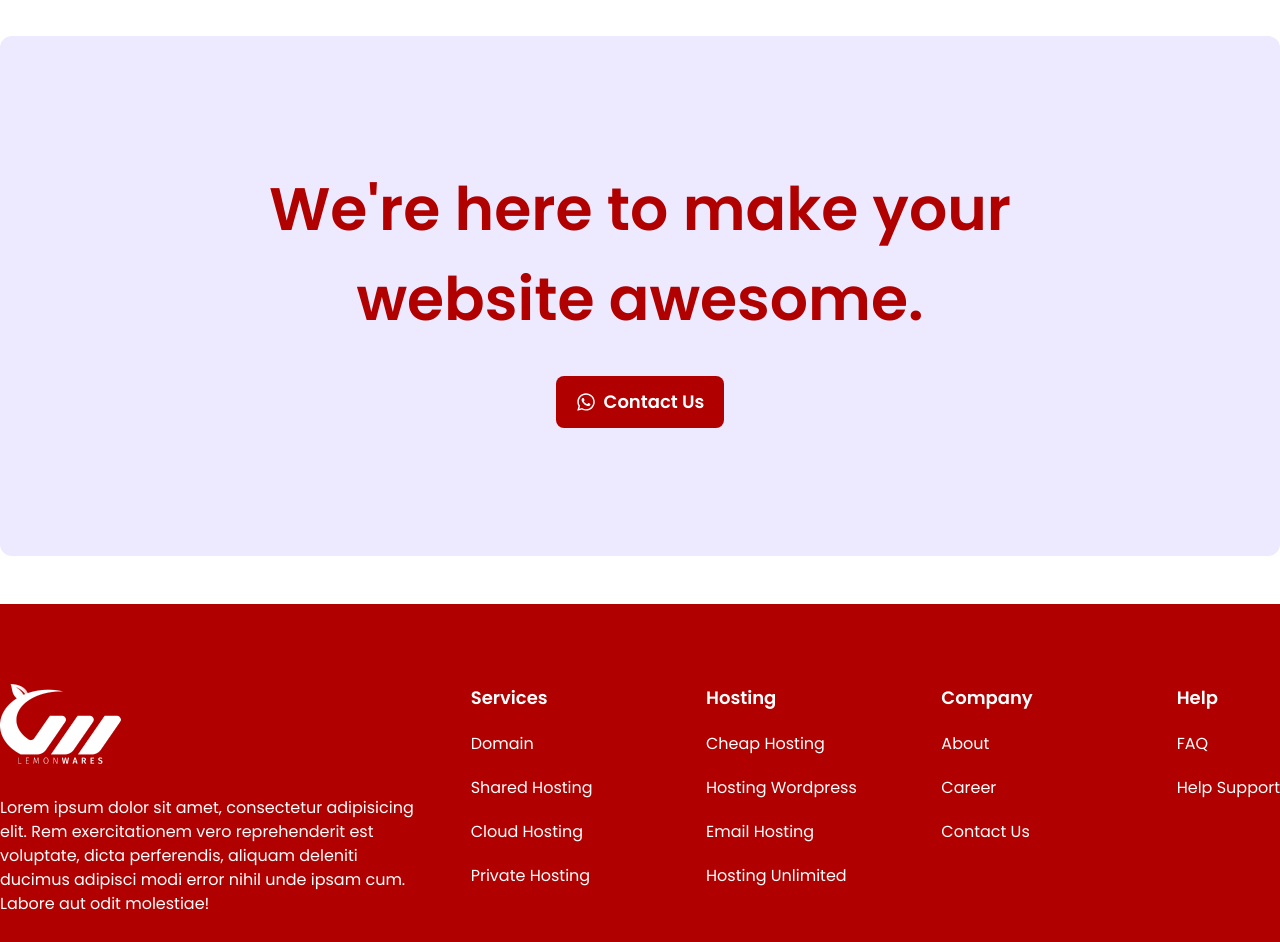
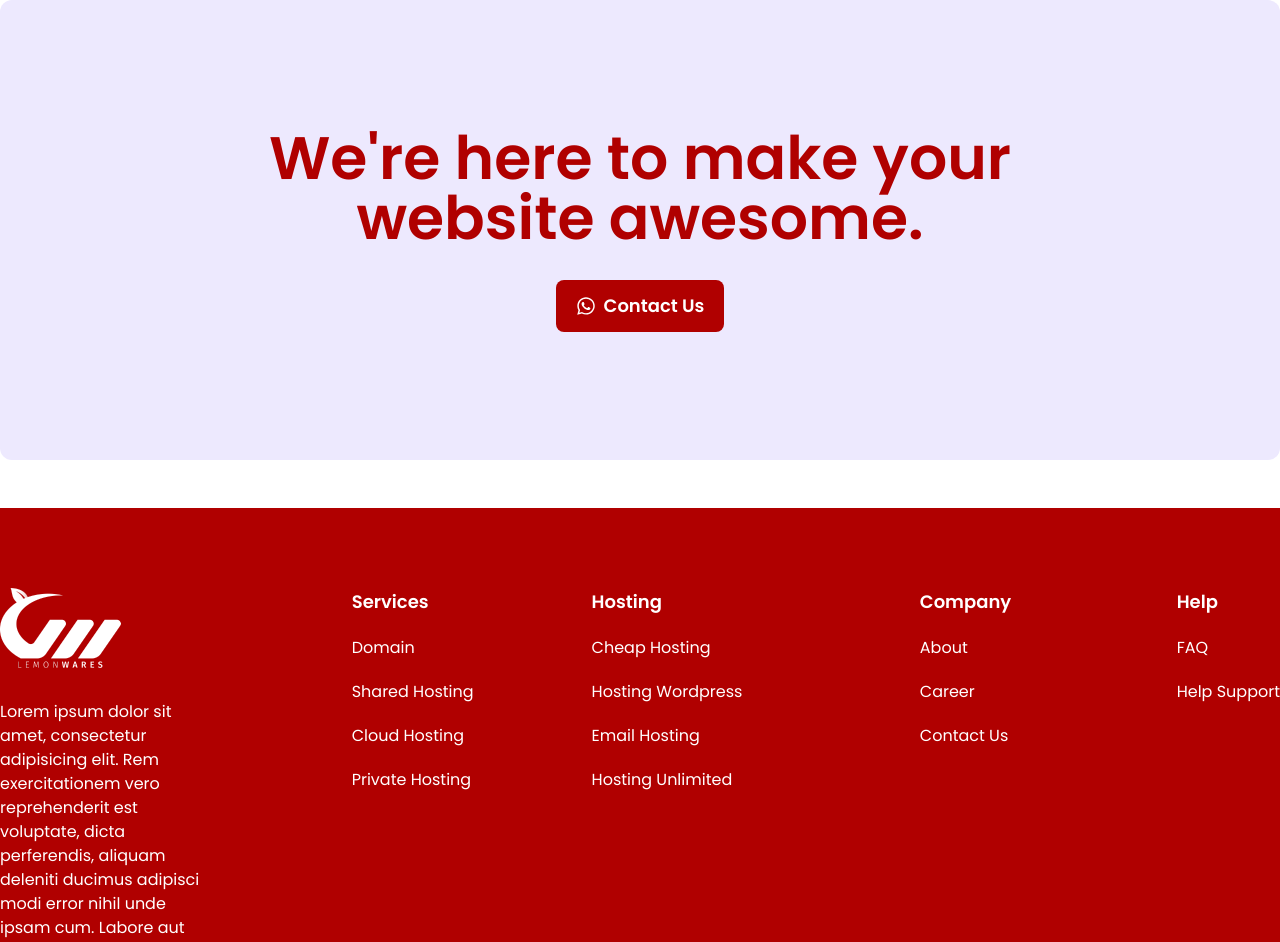
Before and after one commit to umarbashirr/hostify, a React (Create React App) app: page / in a window 1280 px wide. Shown: the part 2838-3780 px from the top of the page. Built offline with nearby package versions, Linux system fonts and the light colour scheme.

Commit message:
Footer Updated

```diff
--- a/src/components/Layout/CtaBanner/CtaBanner.js
+++ b/src/components/Layout/CtaBanner/CtaBanner.js
@@ -3,16 +3,16 @@ import { FaWhatsapp } from 'react-icons/fa';
 
 function CtaBanner() {
 	return (
-		<div className='container mx-auto text-center bg-purple-100 p-32 my-12 rounded-xl'>
+		<div className='container mx-auto text-center bg-purple-100 p-16 md:p-32 my-12 rounded-xl'>
 			<h2
-				className='text-6xl font-semibold leading-normal'
+				className='text-3xl md:text-6xl font-semibold leading-normal'
 				style={{ color: '#B00000' }}
 			>
 				We're here to make your <br />
 				website awesome.
 			</h2>
 			<button
-				className='py-3 px-5 flex items-center gap-2 text-white font-semibold text-lg rounded-lg m-auto mt-8'
+				className='py-2 px-3 text-sm md:py-3 md:px-5 flex items-center gap-2 text-white font-semibold md:text-lg rounded-lg m-auto mt-8'
 				style={{ backgroundColor: '#B00000' }}
 			>
 				<span className='text-xl font-semibold'>
--- a/src/components/Layout/Footer/Footer.js
+++ b/src/components/Layout/Footer/Footer.js
@@ -4,10 +4,10 @@ import { FooterLists } from '../../../utils.js/utils';
 
 function Footer() {
 	return (
-		<div style={StyleFooter} className='py-20'>
+		<div className='px-8 md:px-0 py-20' style={{ backgroundColor: '#B00000' }}>
 			<div className='container mx-auto text-white'>
-				<div style={gridStyle}>
-					<article style={{ gridArea: 'first' }}>
+				<div className='grid sm:grid-cols-2 lg:grid-cols-5 gap-16 justify-items-start'>
+					<article className='flex-2 max-w-sm'>
 						<img src={FooterLogo} alt='Logo' />
 						<p className='mt-8'>
 							Lorem ipsum dolor sit amet, consectetur adipisicing elit. Rem
@@ -17,9 +17,9 @@ function Footer() {
 						</p>
 					</article>
 					{FooterLists.map((list) => {
-						const { id, title, area, subLinks } = list;
+						const { id, title, subLinks } = list;
 						return (
-							<ul style={{ gridArea: area }} key={id}>
+							<ul key={id} className='flex-1 lg:ml-auto'>
 								<p className='mb-5 font-semibold text-lg'>{title}</p>
 								{subLinks.map((links) => {
 									const { id, url, text } = links;
@@ -39,16 +39,3 @@ function Footer() {
 }
 
 export default Footer;
-
-const StyleFooter = {
-	backgroundColor: '#B00000',
-};
-
-const gridStyle = {
-	display: 'grid',
-	gap: '3rem',
-	gridTemplateColumns: 'repeat(5, 1fr)',
-	gridTemplateAreas: `
-    "first first second third forth fifth"
-    `,
-};
--- a/src/components/Layout/Pricing/Pricing.js
+++ b/src/components/Layout/Pricing/Pricing.js
@@ -7,11 +7,11 @@ function Pricing() {
 
 	return (
 		<section className=' m-auto container px-8 md:px-0 my-12 lg:my-24'>
-			<h2 className='text-center font-bold text-5xl leading-snug'>
+			<h2 className='text-center font-bold text-3xl  md:text-5xl leading-snug'>
 				Ready to get started with <br />
 				Lemon Wares?
 			</h2>
-			<p className='text-center text-3xl mt-6'>
+			<p className='text-center text-xl md:text-3xl mt-6'>
 				Choose the package that suits you
 			</p>
 			<div className='duration-btn-container flex justify-center items-center gap-2 mt-8'>
```
Also changed, not shown: 2 other files (tests, documents, lock files or other folders).
